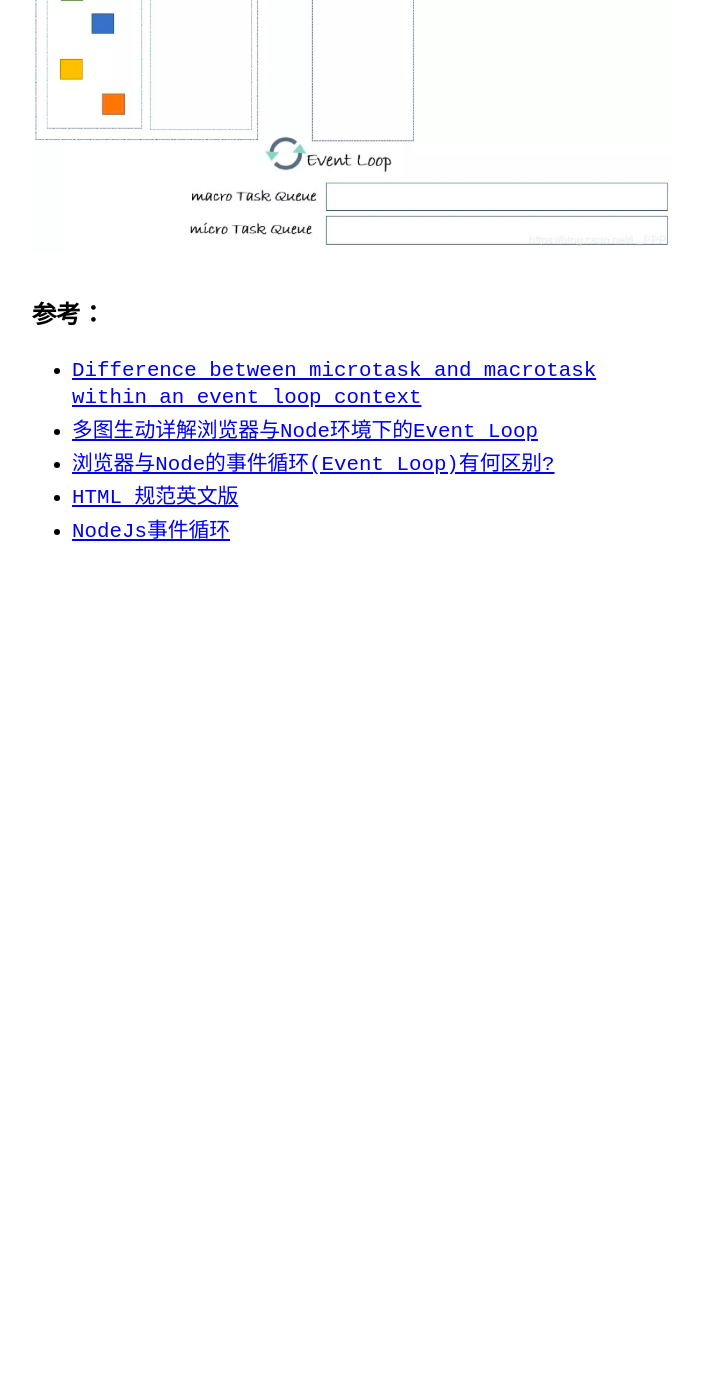
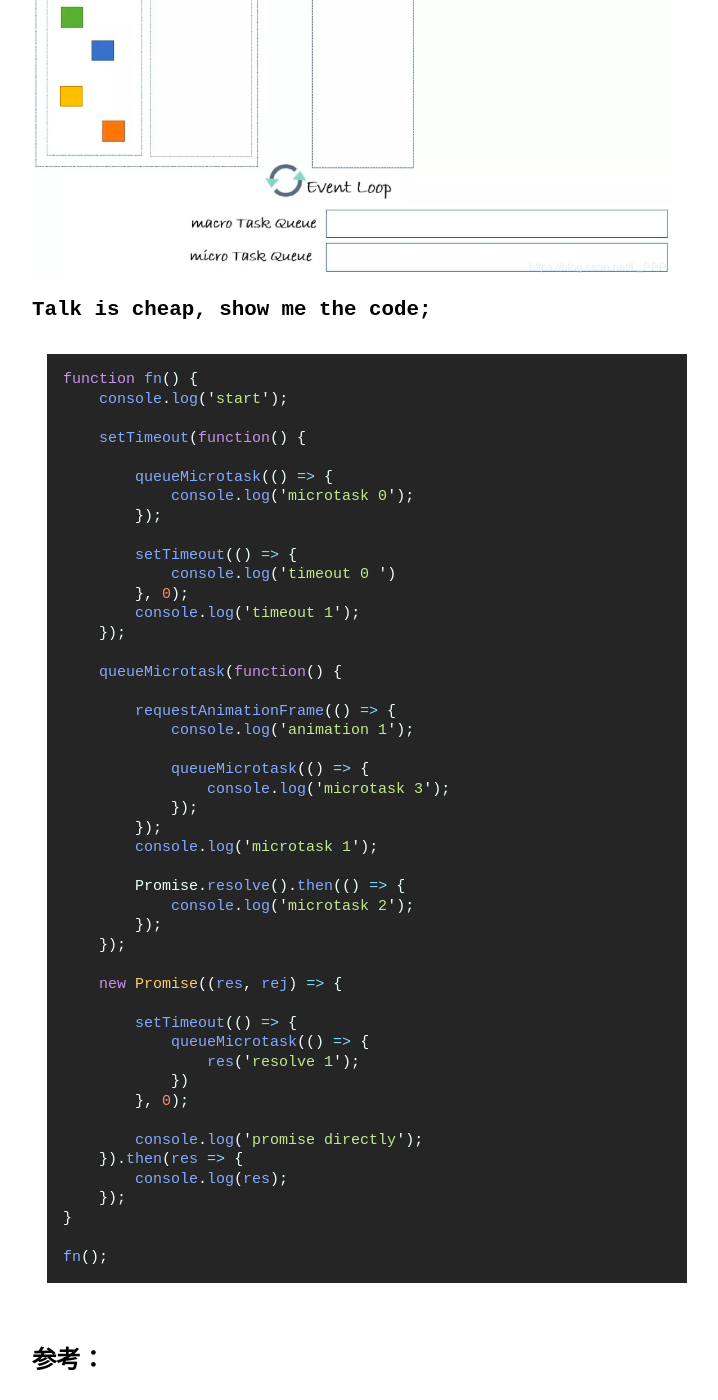
Before and after one commit to kvsur/kvsur.github.io, a Jekyll site: the page built from _posts/2020-11-30-js-event-loop.md, in a window 1280 px wide and 1400 px high, scrolled down 3463 px. Shown: the whole window, without its empty margins (288-1006 px from the left). Built offline with Jekyll 4.4.1, drawn with Linux system fonts in a browser that asks for light colours; before the commit the page ends 4093 px from its top, so only the background shows below that; some of the changed text lies outside the part shown.

Commit message:
@udpate event loop article

````diff
--- a/_posts/2020-11-30-js-event-loop.md
+++ b/_posts/2020-11-30-js-event-loop.md
@@ -76,10 +76,60 @@ JS 引擎在运行时会提供了两个数据结构作为代码运行支撑：
 ![event-loop-one](/assets/images/event-loop-2.png)
 
 
+**Talk is cheap, show me the code;**
+
+```js
+function fn() {
+    console.log('start');
+
+    setTimeout(function() {
+
+        queueMicrotask(() => {
+            console.log('microtask 0');
+        });
+
+        setTimeout(() => {
+            console.log('timeout 0 ')
+        }, 0);
+        console.log('timeout 1');
+    });
+
+    queueMicrotask(function() {
+
+        requestAnimationFrame(() => {
+            console.log('animation 1');
+
+            queueMicrotask(() => {
+                console.log('microtask 3');
+            });
+        });
+        console.log('microtask 1');
+
+        Promise.resolve().then(() => {
+            console.log('microtask 2');
+        });
+    });
+
+    new Promise((res, rej) => {
+
+        setTimeout(() => {
+            queueMicrotask(() => {
+                res('resolve 1');
+            })
+        }, 0);
+
+        console.log('promise directly');
+    }).then(res => {
+        console.log(res);
+    });
+}
+
+fn();
+```
+
 ### 参考：
 
 - [Difference between microtask and macrotask within an event loop context](https://stackoverflow.com/questions/25915634/difference-between-microtask-and-macrotask-within-an-event-loop-context)
 - [多图生动详解浏览器与Node环境下的Event Loop](https://mp.weixin.qq.com/s/VZwAZcmAJGWeWrqRbiveaw)
 - [浏览器与Node的事件循环(Event Loop)有何区别?](https://github.com/ljianshu/Blog/issues/54)
 - [HTML 规范英文版](https://html.spec.whatwg.org/multipage/webappapis.html#task-queue)
-- [NodeJs事件循环](https://kvsur.github.io/nodejs-event-loop.html)
````
Also changed, not shown: other parts of _posts/2020-11-30-js-event-loop.md (+2 -2 lines), _posts/2020-12-01-nodejs-event-loop.md (deleted, +0 -7 lines).
